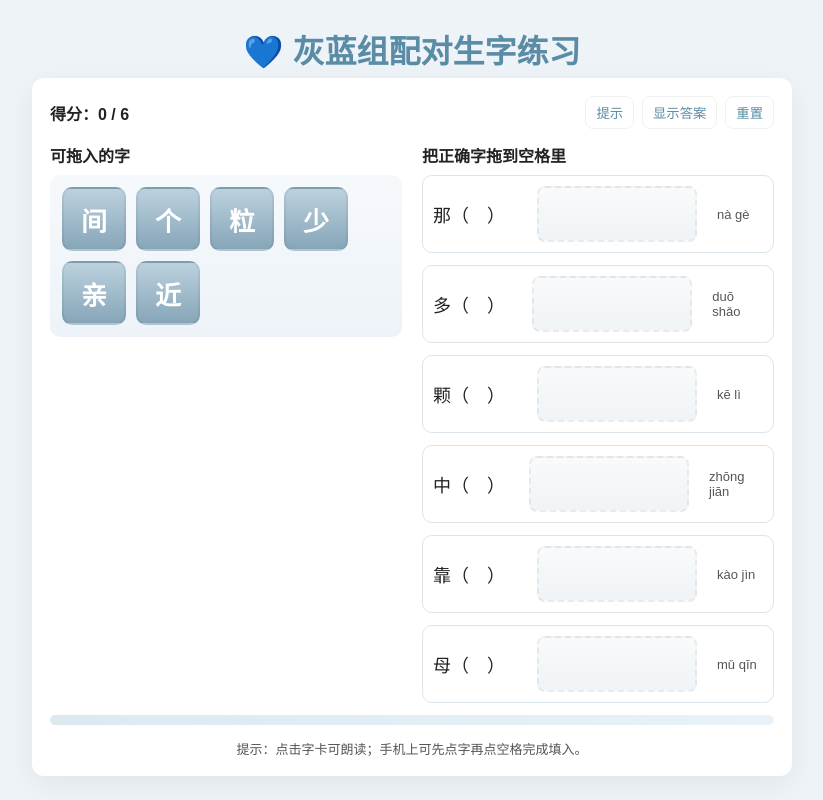
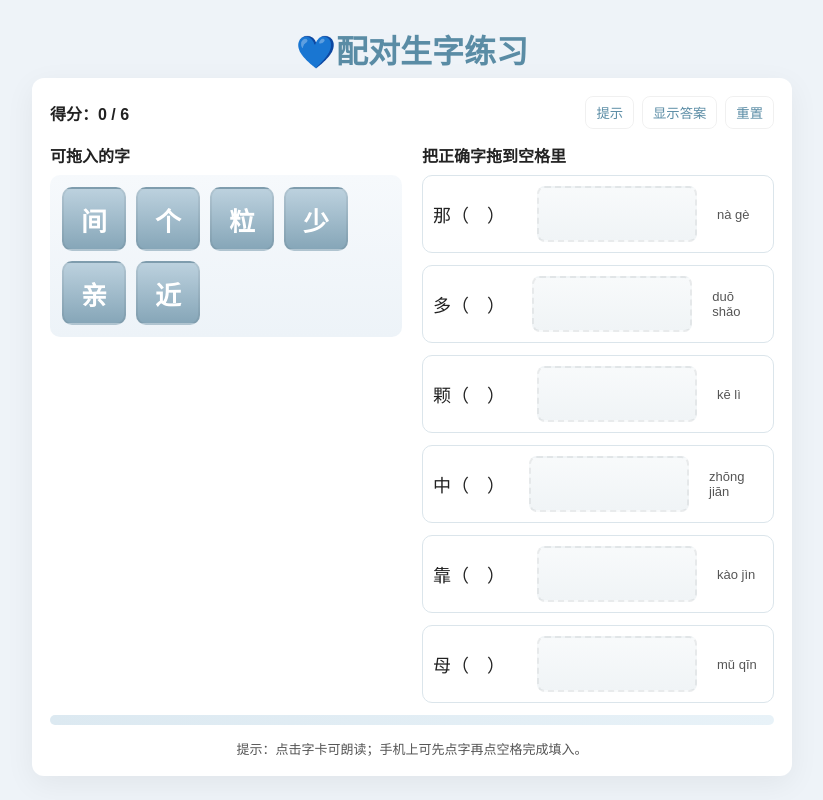
Before and after one commit to g-96343537-coder/zicipeidui8, a plain HTML site: page index.html in a window 1280 px wide. Shown: the whole page, without its empty margins (228-1051 px from the left). Drawn offline with Linux system fonts and the light colour scheme.

Commit message:
Add files via upload

```diff
--- a/index.html
+++ b/index.html
@@ -3,7 +3,7 @@
 <head>
 <meta charset="utf-8" />
 <meta name="viewport" content="width=device-width,initial-scale=1" />
-<title>💙 灰蓝组配对生字练习</title>
+<title>💙 配对生字练习</title>
 <style>
   :root{--bg:#eef3f8;--card:#fff;--accent:#5a8ca5;--muted:#555}
   *{box-sizing:border-box}
@@ -39,7 +39,7 @@
 </style>
 </head>
 <body>
-  <h1>💙 灰蓝组配对生字练习</h1>
+  <h1>💙配对生字练习</h1>
   <div class="container">
     <div class="top">
       <div class="score">得分：<span id="score">0</span> / 6</div>
```
